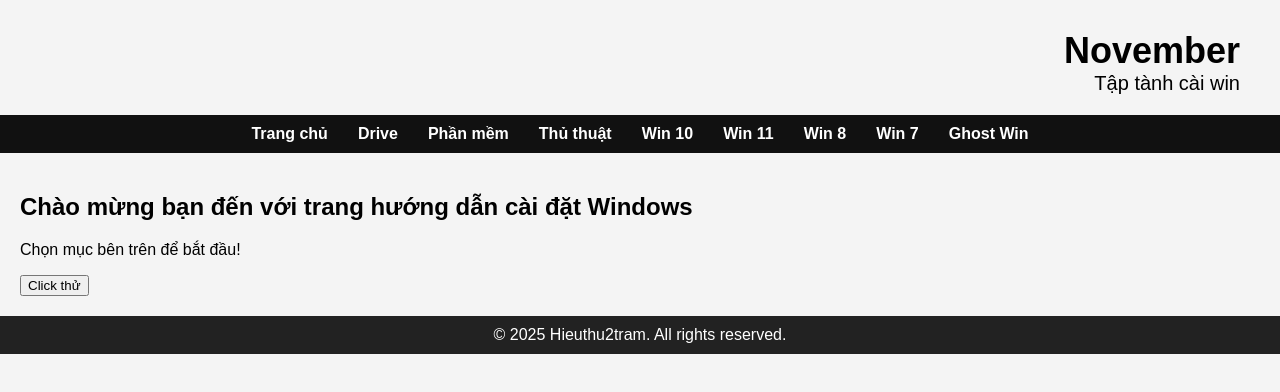
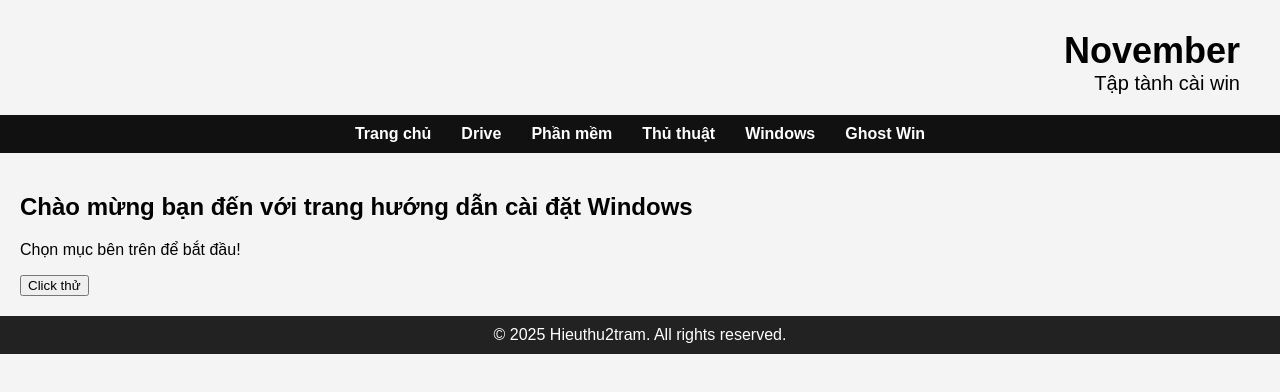
Before and after one commit to Hieuthu2tram/Hieuthu2tram.github.io, a plain HTML site: page index.html in a window 1280 px wide. Drawn offline with Linux system fonts and the light colour scheme.

Commit message:
Update index.html

```diff
--- a/index.html
+++ b/index.html
@@ -17,10 +17,7 @@
     <a href="drive.html">Drive</a>
     <a href="phanmem.html">Phần mềm</a>
     <a href="thuthuat.html">Thủ thuật</a>
-    <a href="win10.html">Win 10</a>
-    <a href="win11.html">Win 11</a>
-    <a href="win8.html">Win 8</a>
-    <a href="win7.html">Win 7</a>
+    <a href="windows.html">Windows</a> <!-- Mục gộp lại -->
     <a href="ghost.html">Ghost Win</a>
   </nav>
 
```
